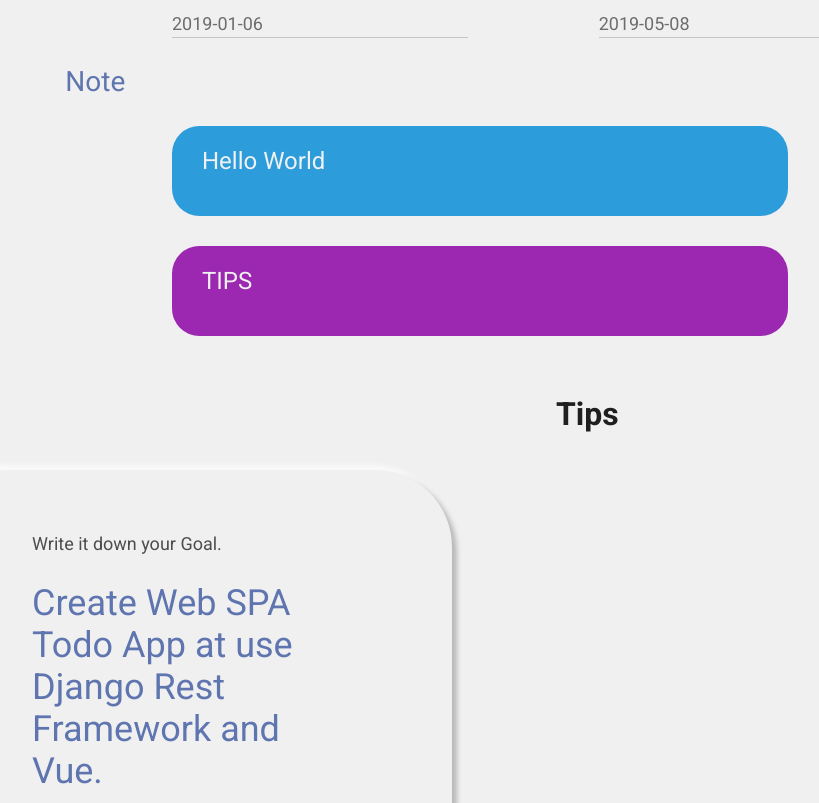
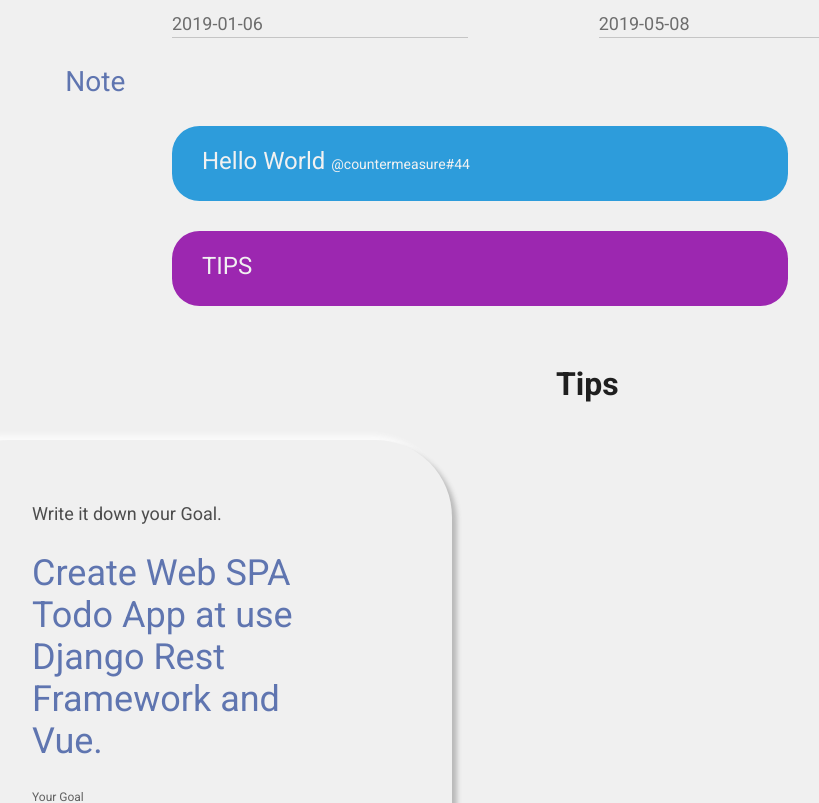
Before and after one commit to cerven12/woop_app, a Vue app in the folder frontend/: page /goal in a window 1280 px wide. Shown: the part 3260-4063 px from the top of the page, without its empty margins (160-979 px from the left). Built offline with nearby package versions, Linux system fonts and the light colour scheme; a web font is replaced by a local one; what mavon-editor would draw is missing.

Commit message:
Added Kanban component.

```diff
--- a/frontend/src/views/goal/note/Accordion.vue
+++ b/frontend/src/views/goal/note/Accordion.vue
@@ -3,6 +3,8 @@
     <div class="accordion" v-bind:class="theme">
       <div class="header" v-on:click="toggle">
         <slot name="header"></slot>
+        <slot name="parent"></slot>
+        <!-- <p style="font-size:14px;"><slot name="parent"></slot></p> -->
       </div>
       <transition
         name="accordion"
@@ -63,7 +65,7 @@ export default {
 }
 
 .accordion .header {
-  height: 90px;
+  height: 75px;
   line-height: 70px;
   padding: 0 40px 0 30px;
   font-size: 24px;
--- a/frontend/src/views/goal/note/Note.vue
+++ b/frontend/src/views/goal/note/Note.vue
@@ -17,7 +17,11 @@
           <v-col cols="6">
             <div v-for="note in noteList" :key="note.id">
               <accordion>
-                <div slot="header">{{ note.title }}</div>
+                <div slot="header">
+                  {{ note.title }}
+                  <span slot="parent" class="atto">@countermeasure#44</span>
+                </div>
+
                 <div slot="body">{{ note.main }}</div>
               </accordion>
               <accordion theme="purple">
@@ -108,4 +112,9 @@ export default {
   border-block-end: solid 1px #c5c5c5;
   /* padding-bottom: 5px; */
 }
+.atto {
+  padding: -90px;
+  margin: 0;
+  font-size: 14px;
+}
 </style>
```
